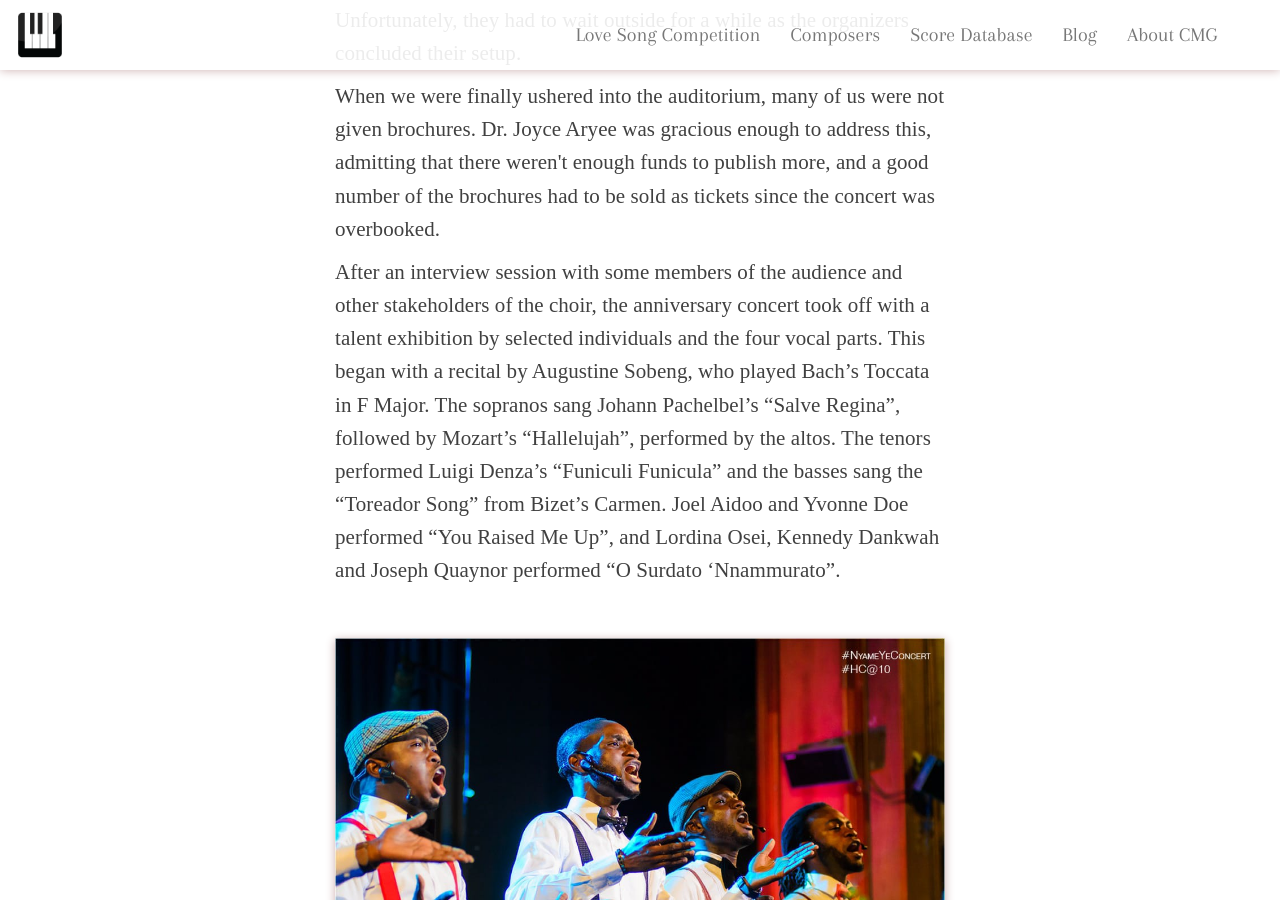
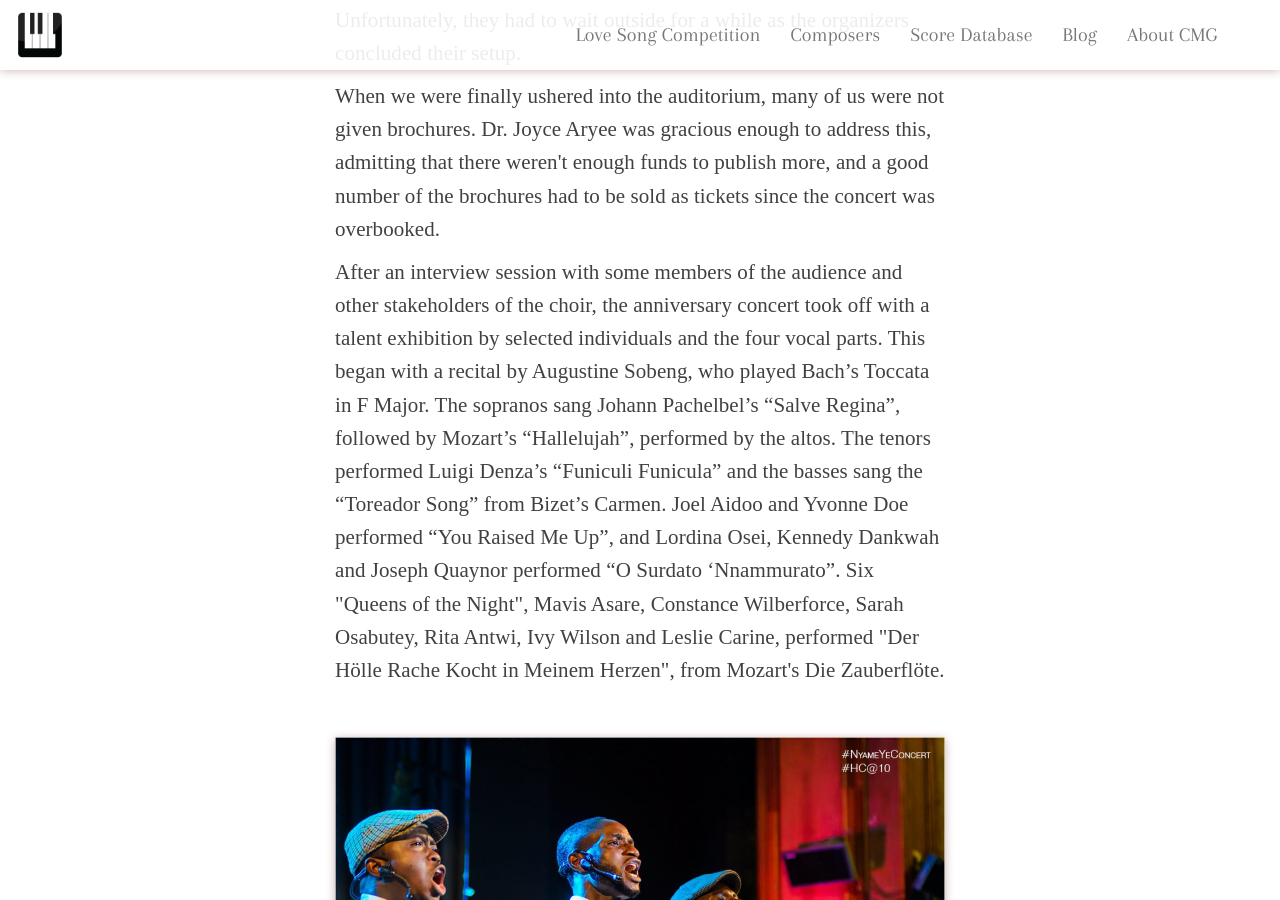
Before and after one commit to choralmusicghana/choralmusicghana.github.io, a Jekyll site: the page built from _posts/2017-11-05-review-nyame-ye-concert.html, in a window 1280 px wide and 900 px high, scrolled down 1178 px. Built offline with Jekyll 4.4.1, drawn with Linux system fonts in a browser that asks for light colours; nearby versions of some CDN libraries; some web fonts are replaced; comment, search, counter and statistics services are not loaded.

Commit message:
Include reference to the Queen of the Night Aria

```diff
--- a/_posts/2017-11-05-review-nyame-ye-concert.html
+++ b/_posts/2017-11-05-review-nyame-ye-concert.html
@@ -24,7 +24,7 @@
 	When we were finally ushered into the auditorium, many of us were not given brochures. Dr. Joyce Aryee was gracious enough to address this, admitting that there weren't enough funds to publish more, and a good number of the brochures had to be sold as tickets since the concert was overbooked.
 </p>
 <p>
-	After an interview session with some members of the audience and other stakeholders of the choir, the anniversary concert took off with a talent exhibition by selected individuals and the four vocal parts. This began with a recital by Augustine Sobeng, who played Bach’s Toccata in F Major.  The sopranos sang Johann Pachelbel’s “Salve Regina”, followed by Mozart’s “Hallelujah”, performed by the altos. The tenors performed Luigi Denza’s “Funiculi Funicula” and the basses sang the “Toreador Song” from Bizet’s Carmen. Joel Aidoo and Yvonne Doe performed “You Raised Me Up”, and Lordina Osei, Kennedy Dankwah and Joseph Quaynor performed “O Surdato ‘Nnammurato”.
+	After an interview session with some members of the audience and other stakeholders of the choir, the anniversary concert took off with a talent exhibition by selected individuals and the four vocal parts. This began with a recital by Augustine Sobeng, who played Bach’s Toccata in F Major.  The sopranos sang Johann Pachelbel’s “Salve Regina”, followed by Mozart’s “Hallelujah”, performed by the altos. The tenors performed Luigi Denza’s “Funiculi Funicula” and the basses sang the “Toreador Song” from Bizet’s Carmen. Joel Aidoo and Yvonne Doe performed “You Raised Me Up”, and Lordina Osei, Kennedy Dankwah and Joseph Quaynor performed “O Surdato ‘Nnammurato”. Six "Queens of the Night", Mavis Asare, Constance Wilberforce, Sarah Osabutey, Rita Antwi, Ivy Wilson and Leslie Carine, performed "Der Hölle Rache Kocht in Meinem Herzen", from Mozart's Die Zauberflöte.
 </p>
  <div class="center">
     <img class="img-responsive" src="/img/posts/nyc4.jpg" alt="{{page.title}} {{page.description}}">
```
